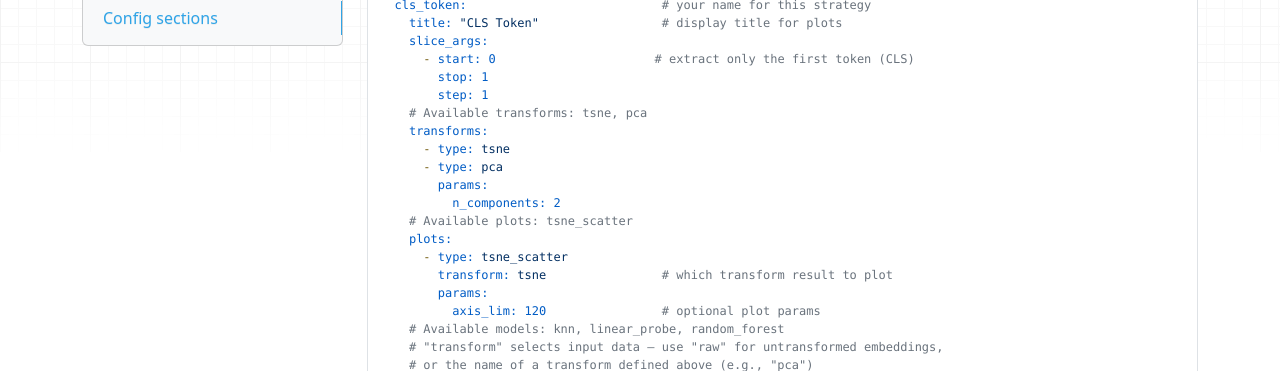
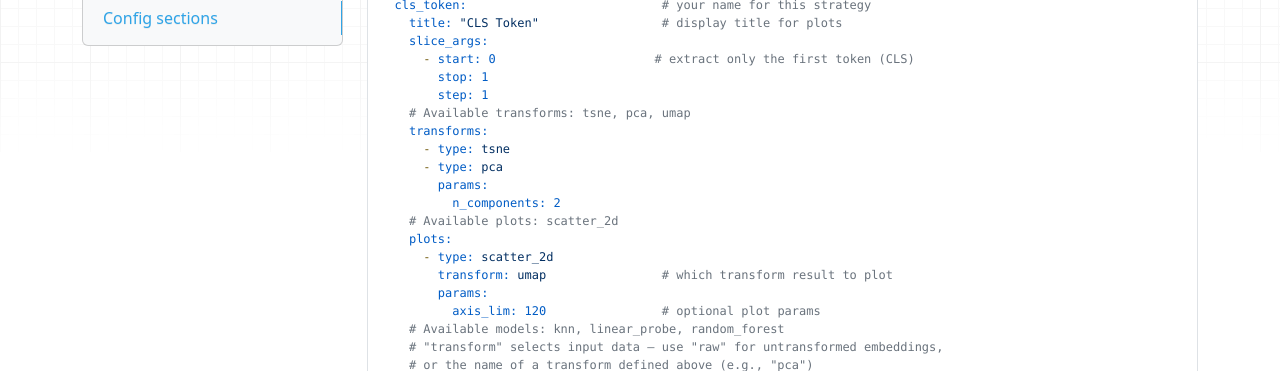
Before and after one commit to ClarkCGA/gelos, an MkDocs documentation site: the page built from docs/docs/configuration.md, in a window 1280 px wide and 900 px high, scrolled down 1468 px. Shown: the part 154-525 px from the top of the window. Built offline with MkDocs 1.6.1, drawn with Linux system fonts in a browser that asks for light colours; nearby versions of some CDN libraries; some of the changed text lies outside the part shown.

```diff
--- a/docs/docs/configuration.md
+++ b/docs/docs/configuration.md
@@ -85,16 +85,16 @@ embedding_extraction_strategies:
       - start: 0                      # extract only the first token (CLS)
         stop: 1
         step: 1
-    # Available transforms: tsne, pca
+    # Available transforms: tsne, pca, umap
     transforms:
       - type: tsne
       - type: pca
         params:
           n_components: 2
-    # Available plots: tsne_scatter
+    # Available plots: scatter_2d
     plots:
-      - type: tsne_scatter
-        transform: tsne                # which transform result to plot
+      - type: scatter_2d
+        transform: umap                # which transform result to plot
         params:
           axis_lim: 120                # optional plot params
     # Available models: knn, linear_probe, random_forest
@@ -166,12 +166,13 @@ Available **transforms**:
 |------|-------------|------------|
 | `tsne` | t-SNE dimensionality reduction | `n_components` (default 2), `perplexity` (default 50), `max_iter` (default 1000) |
 | `pca` | PCA dimensionality reduction | `n_components` (int for fixed, float for variance threshold; default 0.95) |
+| `pca` | UMAP dimensionality reduction | `n_components` (default 2) |
 
 Available **plots**:
 
 | Type | Description | Key params |
 |------|-------------|------------|
-| `tsne_scatter` | Scatter plot colored by category | `axis_lim` (default 120), `legend_loc` (default "upper left") |
+| `scatter_2d` | Scatter plot colored by category | `axis_lim` (default 120), `legend_loc` (default "upper left") |
 
 Available **models**:
 
--- a/pyproject.toml
+++ b/pyproject.toml
@@ -4,7 +4,7 @@ build-backend = "flit_core.buildapi"
 
 [project]
 name = "gelos"
-version = "1.0.0"
+version = "2.0.0"
 description = "Repository for Geospatial Exploration of Latent Observation Space (GELOS)"
 authors = [
   { name = "Denys Godwin" },
@@ -34,7 +34,7 @@ force-sort-within-sections = true
 [tool.pixi.workspace]
 name = "gelos"
 description = "Repository for Geospatial Exploration of Latent Observation Space (GELOS)"
-version = "1.0.0"
+version = "2.0.0"
 channels = ["conda-forge"]
 platforms = ["linux-64"]
 
```
Also changed, not shown: docs/docs/getting-started.md (+2 -2 lines).
